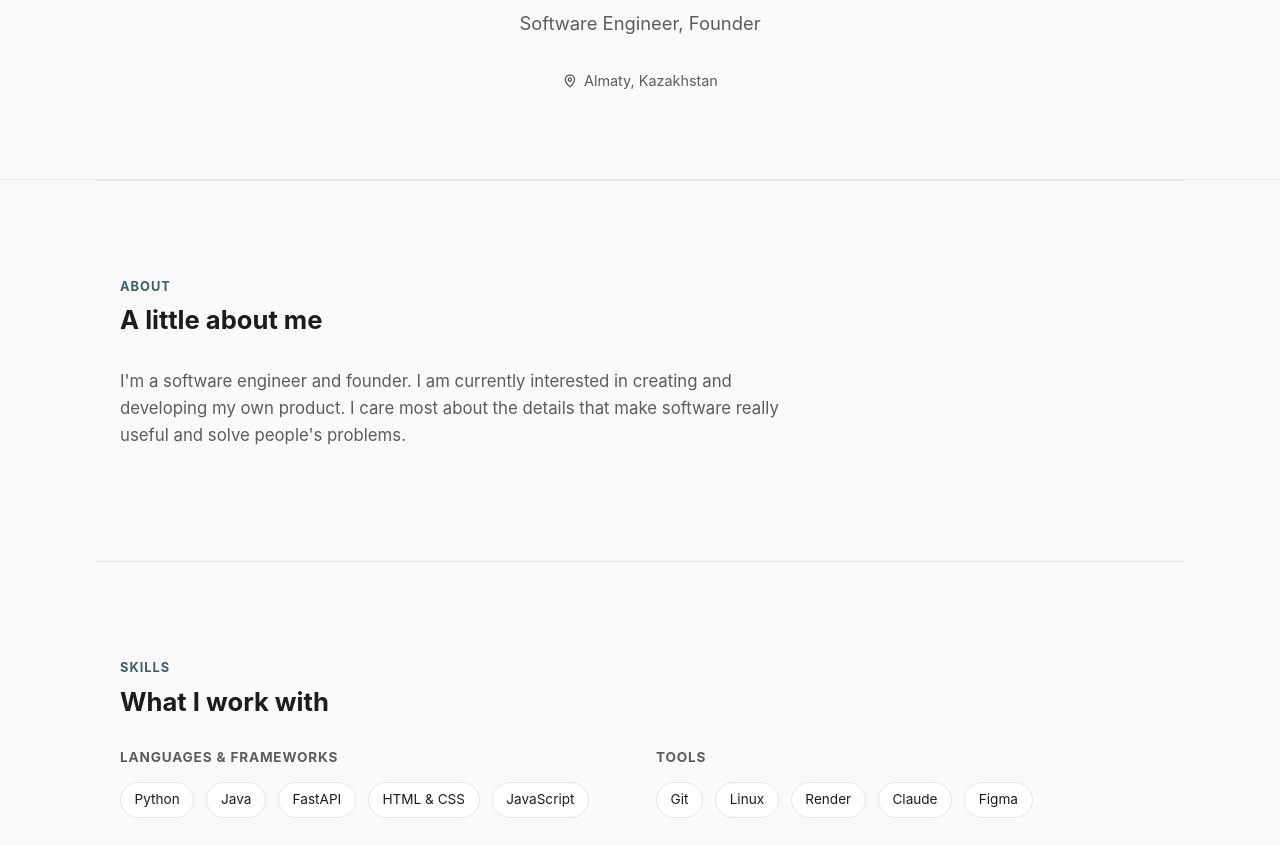
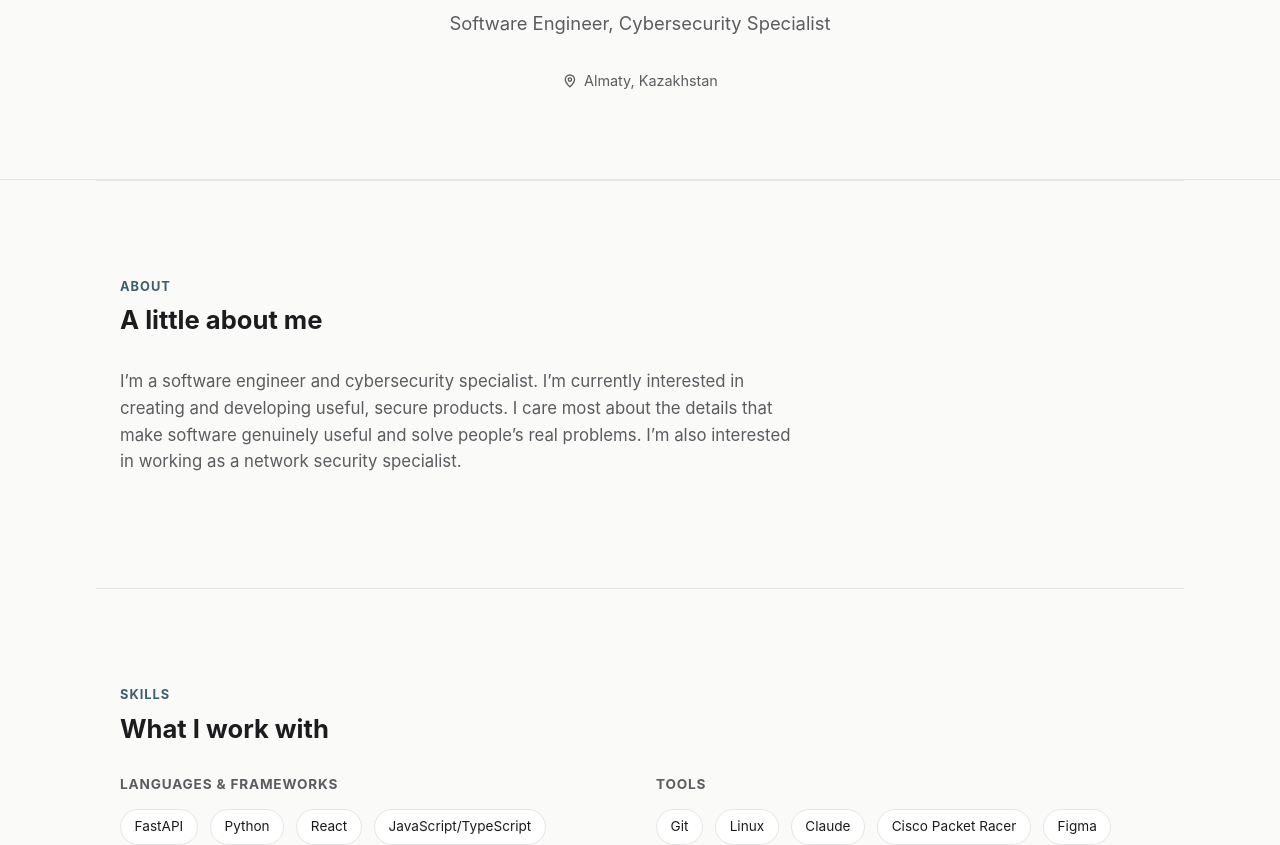
Before and after one commit to KirillKopkot/cv, a website: page index.html in a window 1280 px wide. Shown: the part 373-1218 px from the top of the page. Drawn offline with Linux system fonts and the light colour scheme.

Commit message:
edit info

```diff
--- a/index.html
+++ b/index.html
@@ -63,7 +63,7 @@
     <img class="hero__avatar" src="assets/avatar.svg" alt="Portrait placeholder for Kirill Derevyanchenko" width="120" height="120">
     <p class="hero__eyebrow">Hello, I'm</p>
     <h1 id="hero-heading" class="hero__name"><!-- EDIT: name -->Kirill Derevyanchenko</h1>
-    <p class="hero__title"><!-- EDIT: job title -->Software Engineer, Founder</p>
+    <p class="hero__title"><!-- EDIT: job title -->Software Engineer, Cybersecurity Specialist</p>
     <p class="hero__location">
       <svg class="icon" aria-hidden="true" viewBox="0 0 24 24" fill="none" stroke="currentColor" stroke-width="2"><path d="M12 21s-7-6.2-7-11a7 7 0 0 1 14 0c0 4.8-7 11-7 11z"></path><circle cx="12" cy="10" r="2.5"></circle></svg>
       <!-- EDIT: location -->Almaty, Kazakhstan
@@ -79,9 +79,7 @@
     <h2 id="about-heading" class="section__title">A little about me</h2>
     <p class="about__text">
       <!-- EDIT: bio -->
-      I'm a software engineer and founder. I am currently interested in creating and developing my own product.
-      I care most about the details that make software really useful and solve people's problems.
-
+      I’m a software engineer and cybersecurity specialist. I’m currently interested in creating and developing useful, secure products. I care most about the details that make software genuinely useful and solve people’s real problems. I’m also interested in working as a network security specialist.
     </p>
   </section>
 
@@ -94,11 +92,11 @@
       <div class="skills__group">
         <h3 class="skills__label">Languages &amp; Frameworks</h3>
         <ul class="tag-list">
+          <li class="tag">FastAPI</li>
           <li class="tag">Python</li>
-          <li class="tag">Java</li>
-          <li class="tag">FastAPI</li>
+          <li class="tag">React</li>
+          <li class="tag">JavaScript/TypeScript</li>
           <li class="tag">HTML &amp; CSS</li>
-          <li class="tag">JavaScript</li>
         </ul>
       </div>
       <div class="skills__group">
@@ -106,8 +104,8 @@
         <ul class="tag-list">
           <li class="tag">Git</li>
           <li class="tag">Linux</li>
-          <li class="tag">Render</li>
           <li class="tag">Claude</li>
+          <li class="tag">Cisco Packet Racer</li>
           <li class="tag">Figma</li>
         </ul>
       </div>
```
